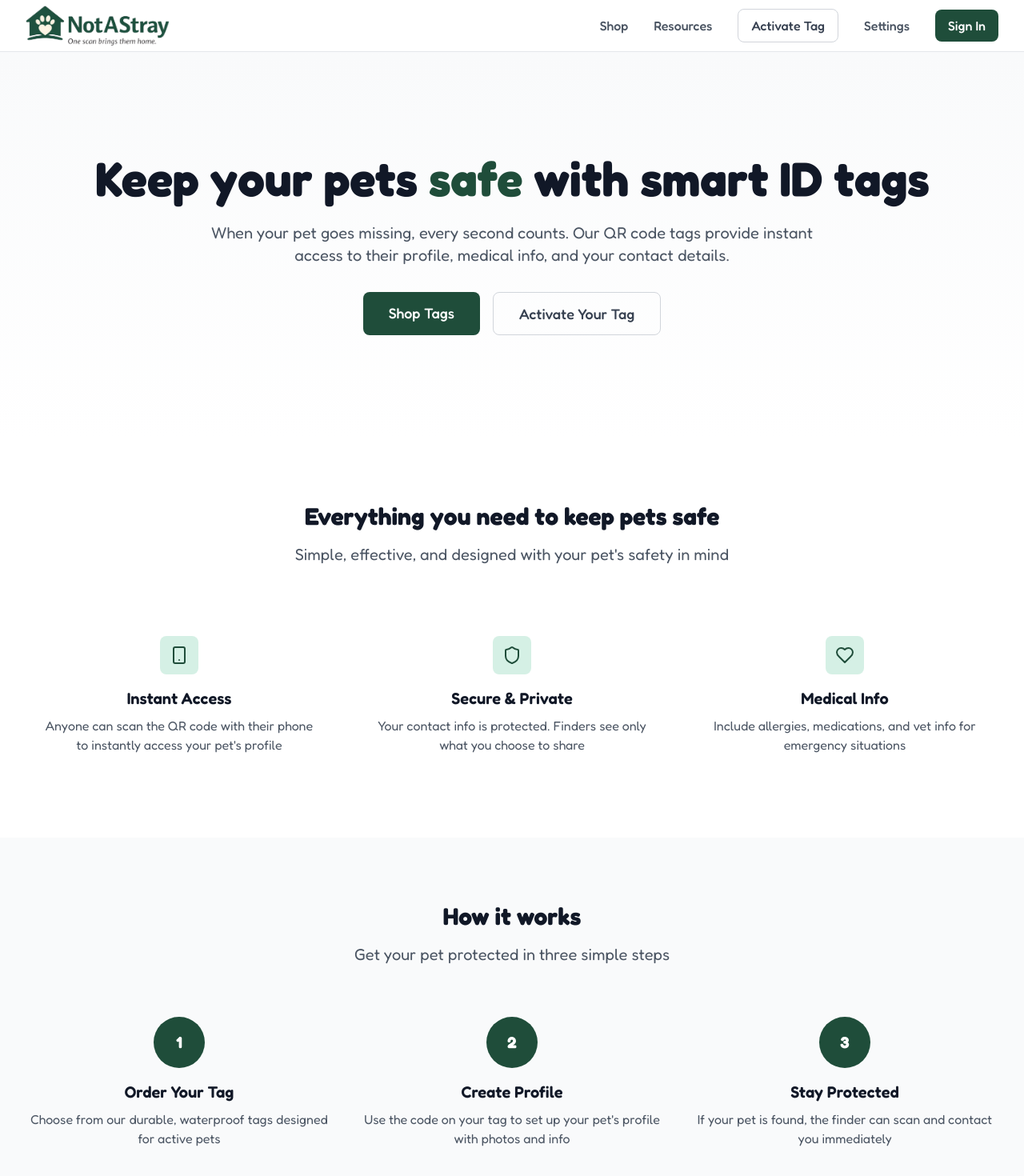
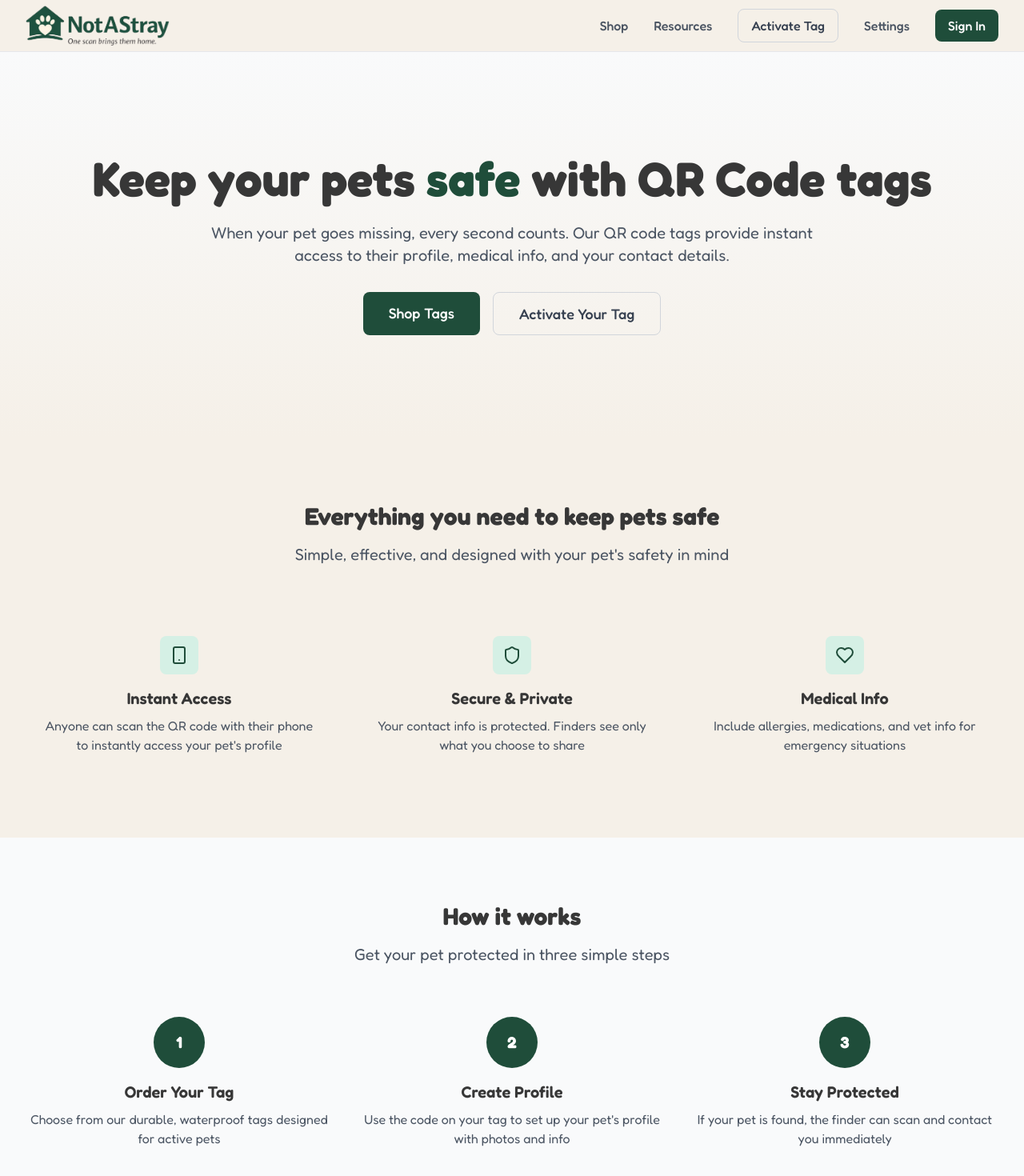
Before and after one commit to jigrullon/notastray, a Next.js app: page / in a window 1280 px wide. Shown: the top 1470 px of the page at 80% size. Built offline with nearby package versions, Linux system fonts and the light colour scheme; no server answers.

Commit message:
updated color palette and some other typos

```diff
--- a/app/globals.css
+++ b/app/globals.css
@@ -10,7 +10,7 @@
   }
 
   body {
-    @apply bg-white text-gray-900 font-sans;
+    @apply bg-brand-cream text-gray-900 font-sans;
   }
 }
 
--- a/app/page.tsx
+++ b/app/page.tsx
@@ -3,15 +3,15 @@ import { Shield, Smartphone, Heart, Users, Clock, MapPin } from 'lucide-react'
 
 export default function HomePage() {
   return (
-    <div className="bg-white">
+    <div className="bg-transparent">
       {/* Hero Section */}
-      <section className="relative overflow-hidden bg-gradient-to-b from-gray-50 to-white">
+      <section className="relative overflow-hidden bg-gradient-to-b from-gray-50 to-brand-cream">
         <div className="max-w-7xl mx-auto px-4 sm:px-6 lg:px-8 py-20 lg:py-32">
           <div className="text-center">
             <h1 className="text-4xl sm:text-6xl font-bold text-gray-900 mb-6">
               Keep your pets{' '}
               <span className="text-primary-600">safe</span>{' '}
-              with smart ID tags
+              with QR Code tags
             </h1>
             <p className="text-xl text-gray-600 mb-8 max-w-3xl mx-auto">
               When your pet goes missing, every second counts. Our QR code tags provide
@@ -30,7 +30,7 @@ export default function HomePage() {
       </section>
 
       {/* Features Section */}
-      <section className="py-20 bg-white">
+      <section className="py-20 bg-transparent">
         <div className="max-w-7xl mx-auto px-4 sm:px-6 lg:px-8">
           <div className="text-center mb-16">
             <h2 className="text-3xl font-bold text-gray-900 mb-4">
--- a/app/resources/page.tsx
+++ b/app/resources/page.tsx
@@ -70,9 +70,9 @@ export default function ResourcesPage() {
   const regularArticles = articles.filter(article => !article.featured)
 
   return (
-    <div className="bg-white">
+    <div className="bg-transparent">
       {/* Hero Section */}
-      <section className="bg-gradient-to-b from-gray-50 to-white py-16">
+      <section className="bg-gradient-to-b from-gray-50 to-brand-cream py-16">
         <div className="max-w-7xl mx-auto px-4 sm:px-6 lg:px-8">
           <div className="mb-6">
             <Link
--- a/app/shop/page.tsx
+++ b/app/shop/page.tsx
@@ -35,9 +35,9 @@ export default function ShopPage() {
   const { user } = useAuth()
 
   return (
-    <div className="bg-white">
+    <div className="bg-transparent">
       {/* Hero Section */}
-      <section className="bg-gradient-to-b from-gray-50 to-white py-16">
+      <section className="bg-gradient-to-b from-gray-50 to-brand-cream py-16">
         <div className="max-w-7xl mx-auto px-4 sm:px-6 lg:px-8">
           <div className="mb-6">
             <Link
--- a/components/Footer.tsx
+++ b/components/Footer.tsx
@@ -18,7 +18,7 @@ export default function Footer() {
               />
             </Link>
             <p className="text-gray-600 mb-4 max-w-md">
-              Keeping pets safe with smart QR code ID tags. When your pet is found,
+              Keeping pets safe with QR code ID tags. When your pet is found,
               their profile is just a scan away.
             </p>
             <div className="flex space-x-4 text-gray-500">
--- a/components/Header.tsx
+++ b/components/Header.tsx
@@ -23,7 +23,7 @@ export default function Header() {
   }
 
   return (
-    <header className="bg-white border-b border-gray-200 sticky top-0 z-50">
+    <header className="bg-brand-cream border-b border-gray-200 sticky top-0 z-50">
       <div className="max-w-7xl mx-auto px-4 sm:px-6 lg:px-8">
         <div className="flex justify-between items-center h-16">
           {/* Logo */}
--- a/tailwind.config.js
+++ b/tailwind.config.js
@@ -29,9 +29,10 @@ module.exports = {
           500: '#6b7280',
           600: '#4b5563',
           700: '#374151',
-          800: '#1f2937',
-          900: '#111827',
-        }
+          800: '#4B4B4B',
+          900: '#373737',
+        },
+        'brand-cream': '#F5F0E8',
       },
       fontFamily: {
         sans: ['"Fredoka"', '-apple-system', 'BlinkMacSystemFont', 'Segoe UI', 'Helvetica', 'Arial', 'sans-serif'],
```
